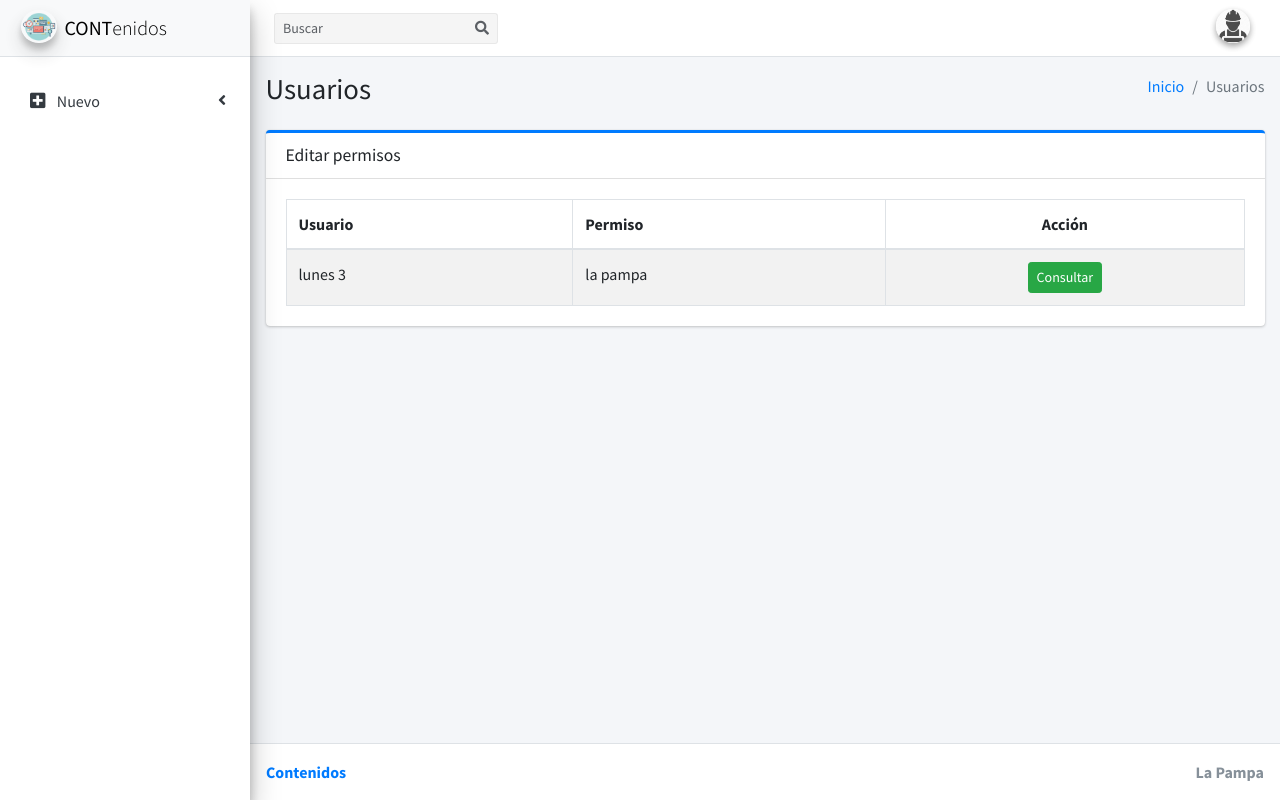
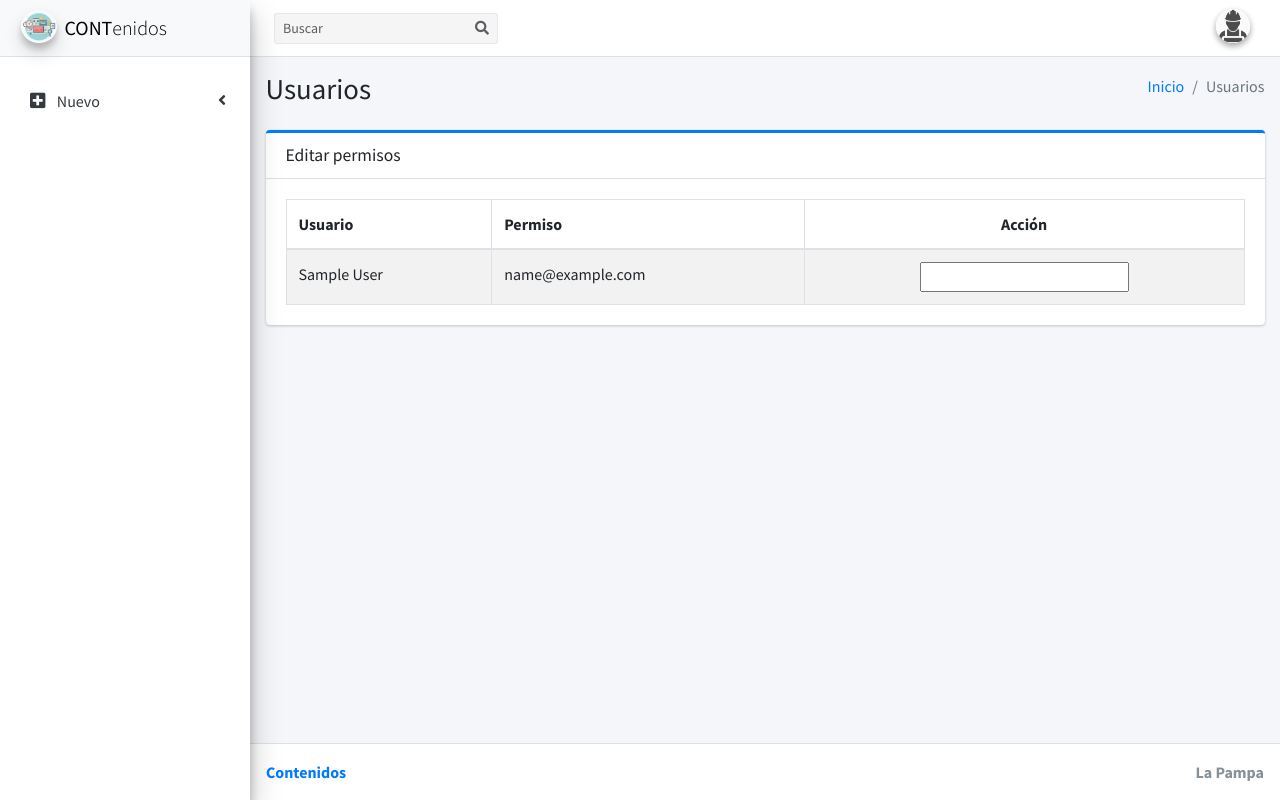
Before and after one commit to marcosabram/portal, a Django app: template templates/usuarios.html in a window 1280 px wide. Run offline with Django 3.2, Linux system fonts and the light colour scheme; the template is opened without the code that fills it: most values are stand-ins (such as "Sample title", 1, 10 or a date in 2020); form fields are guessed from the names that the template uses; some libraries are stand-ins or nearby versions.

Commit message:
ndeaaaaaah

```diff
--- a/Contenidos/urls.py
+++ b/Contenidos/urls.py
@@ -28,8 +28,4 @@ urlpatterns = [
          view=views.AprobarDocumento.as_view(),
          name='aprobar_documento'),
 
-    path(route='usuarios',
-         view=views.Usuarios.as_view(),
-         name='usuarios'),
-
 ]
--- a/Contenidos/views.py
+++ b/Contenidos/views.py
@@ -6,6 +6,7 @@ from django.views.generic.list import ListView
 from django.views.generic.edit import CreateView, DeleteView, UpdateView
 from Users.models import User
 from Contenidos.models import Documento
+from django.contrib.auth.models import Group
 
 # Create your views here.
 
@@ -41,7 +42,6 @@ class CrearDocumento(CreateView):
         if user.is_staff==False:
             adminGrupo=User.objects.get(is_staff=True,groups__id=grupoID)
             mensaje= user.get_full_name() + ' a creado una nueva publicacion.'
-            import pdb; pdb.set_trace()
             adminGrupo.email_user('Nueva Publicacion', mensaje, from_email=None)
         return response
 
@@ -77,6 +77,3 @@ class AprobarDocumento(UpdateView):
     template_name='aprobar_contenido.html'
     fields = ['aprobado']
     success_url = reverse_lazy('contenidos:documentos_pendientes')
-
-class Usuarios(TemplateView):
-    template_name = 'usuarios.html'
--- a/Users/views.py
+++ b/Users/views.py
@@ -12,5 +12,6 @@ class Usuarios(ListView):#lista todos los contenidos
     def get_queryset(self):
         user=self.request.user
         grupoID=user.groups.get().id
-        self.queryset=User.objects.filter(grupo=grupoID)
+        #import pdb; pdb.set_trace()
+        self.queryset=User.objects.filter(groups=grupoID)
         return super().get_queryset()
--- a/templates/index.html
+++ b/templates/index.html
@@ -162,7 +162,7 @@
               </a>
               <ul class="nav nav-treeview">
                 <li class="nav-item">
-                  <a href="{% url 'contenidos:usuarios' %}" class="nav-link">
+                  <a href="{% url 'users:usuarios' %}" class="nav-link">
                     <i class="nav-icon fas fa-edit"></i>
                     <p>Usuarios</p>
                   </a>
--- a/templates/usuarios.html
+++ b/templates/usuarios.html
@@ -39,16 +39,13 @@
                                 </tr>
                             </thead>
                             <tbody>
-                                {% for anticipo in anticipos %}
+                                {% for usuario in usuarios %}
                                 <tr>
-                                    <td>lunes 3</td>
-                                    <td>la pampa</td>
+                                    <td>{{usuario.first_name|title}} {{usuario.last_name|title}}</td>
+                                    <td>{{usuario.email}} </td>
 
                                     <td class="text-center">
-                                        <span class="table-remove">
-                                            <a target="_blank" href="#"
-                                                class="btn btn-success btn-rounded btn-sm my-0">Consultar</a>
-                                        </span>
+                                        {{form.tipo}}
                                     </td>
                                 </tr>
                                 {% endfor %}
```
